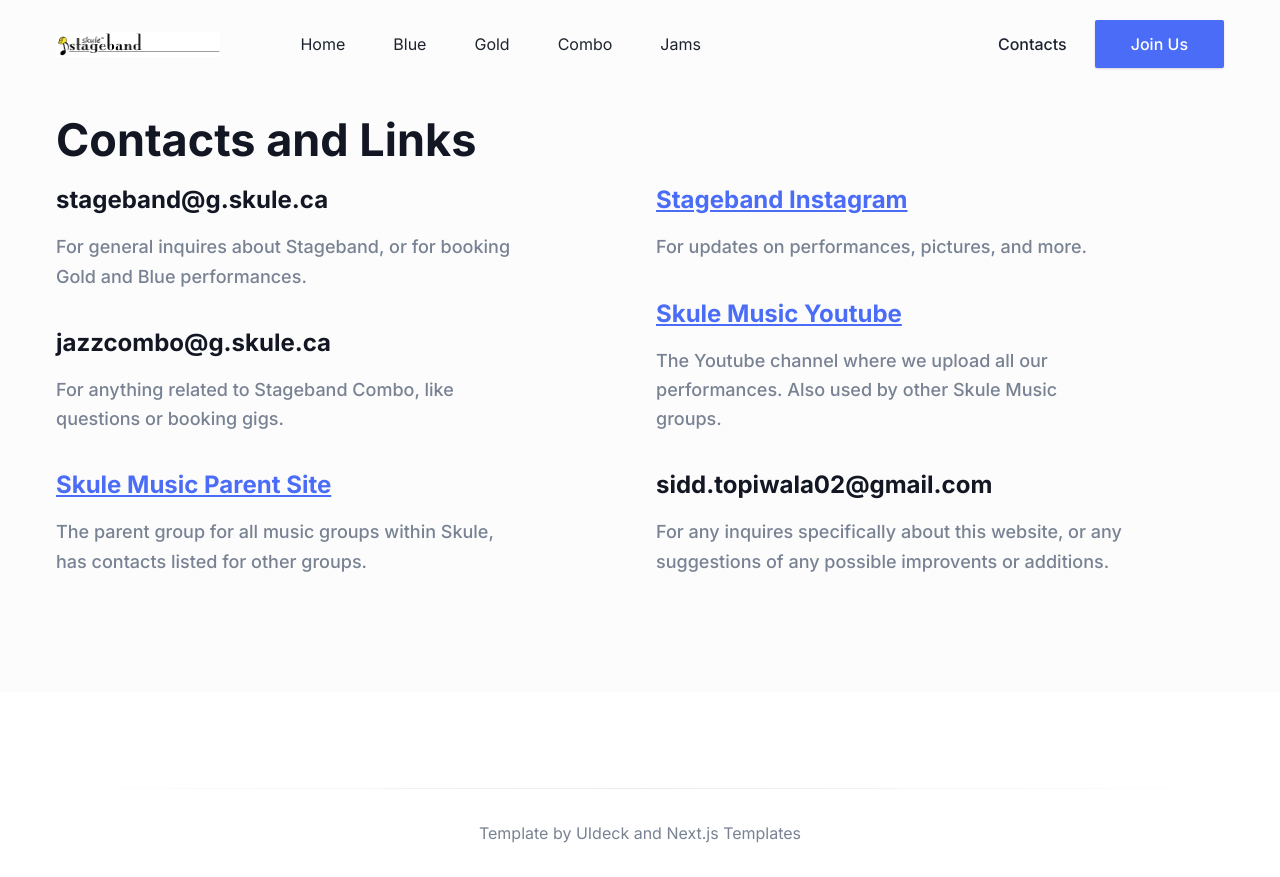
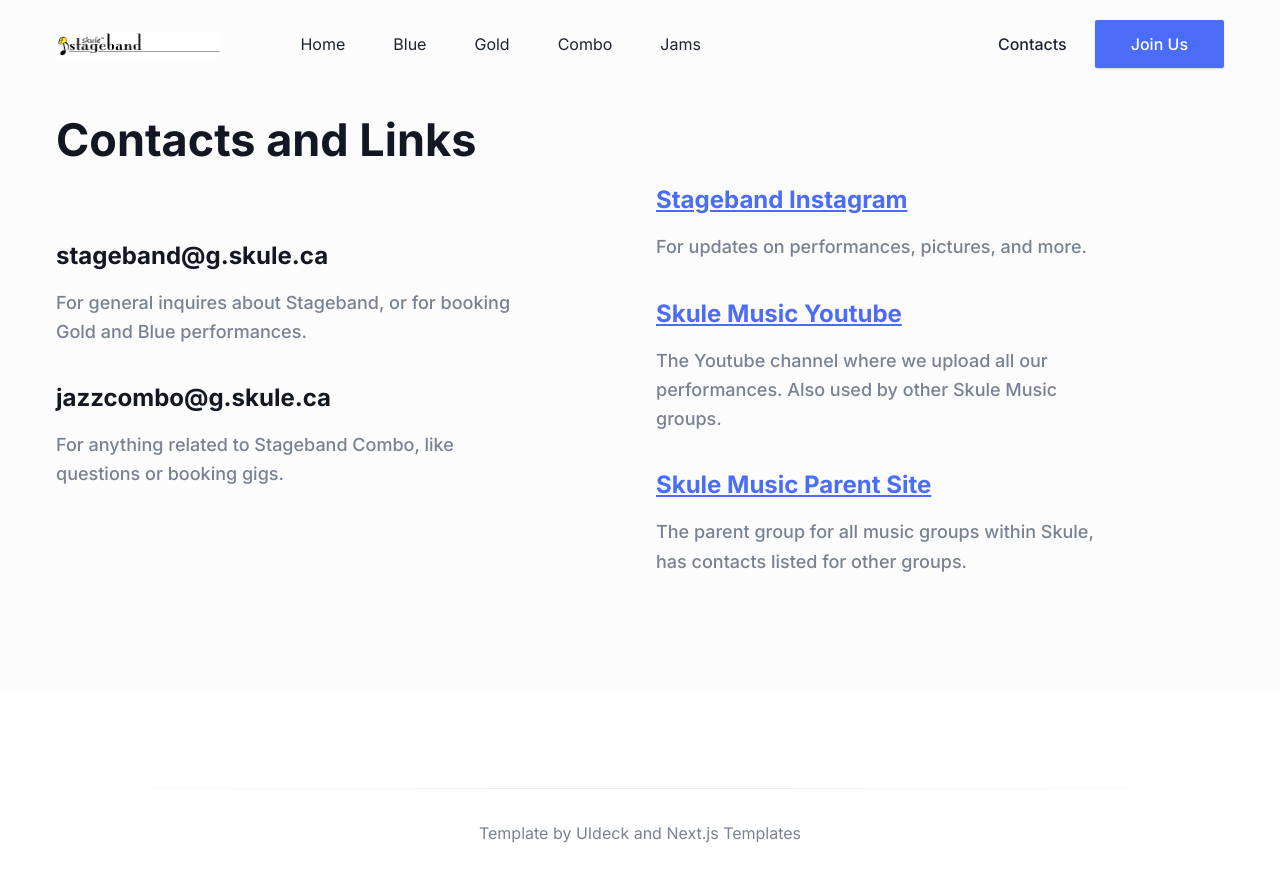
Before and after one commit to Sidd-T/UofT-Stageband-Website, a Next.js app: page /contact in a window 1280 px wide. Built offline with nearby package versions, Linux system fonts and the light colour scheme.

Commit message:
change contacts page text

```diff
--- a/src/components/Contact/index.tsx
+++ b/src/components/Contact/index.tsx
@@ -30,16 +30,7 @@ const Contact = () => {
                   For anything related to Stageband Combo, like questions or booking gigs.
                 </p>
               </div>
-              <div className="mb-1">
-                <h3 className="mb-4 text-xl font-bold text-primary dark:text-white sm:text-2xl lg:text-xl xl:text-2xl">
-                  <Link href={"https://music.skule.ca/"}>
-                    <u>Skule Music Parent Site</u>
-                  </Link>
-                </h3>
-                <p className="text-base font-medium leading-relaxed text-body-color sm:text-lg sm:leading-relaxed">
-                  The parent group for all music groups within Skule, has contacts listed for other groups.
-                </p>
-              </div>
+
             </div>
           </div>
           <div className="w-full px-4 lg:w-1/2">
@@ -65,13 +56,23 @@ const Contact = () => {
                 </p>
               </div>
               <div className="mb-1">
+                <h3 className="mb-4 text-xl font-bold text-primary dark:text-white sm:text-2xl lg:text-xl xl:text-2xl">
+                  <Link href={"https://music.skule.ca/"}>
+                    <u>Skule Music Parent Site</u>
+                  </Link>
+                </h3>
+                <p className="text-base font-medium leading-relaxed text-body-color sm:text-lg sm:leading-relaxed">
+                  The parent group for all music groups within Skule, has contacts listed for other groups.
+                </p>
+              </div>
+              {/* <div className="mb-1">
                 <h3 className="mb-4 text-xl font-bold text-black dark:text-white sm:text-2xl lg:text-xl xl:text-2xl">
                   sidd.topiwala02@gmail.com
                 </h3>
                 <p className="text-base font-medium leading-relaxed text-body-color sm:text-lg sm:leading-relaxed">
-                  For any inquires specifically about this website, or any suggestions of any possible improvents or additions.
+                  For any inquires specifically about this website, or any suggestions of any possible improvements or additions.
                 </p>
-              </div>
+              </div> */}
             </div>
           </div>
         </div>
```
